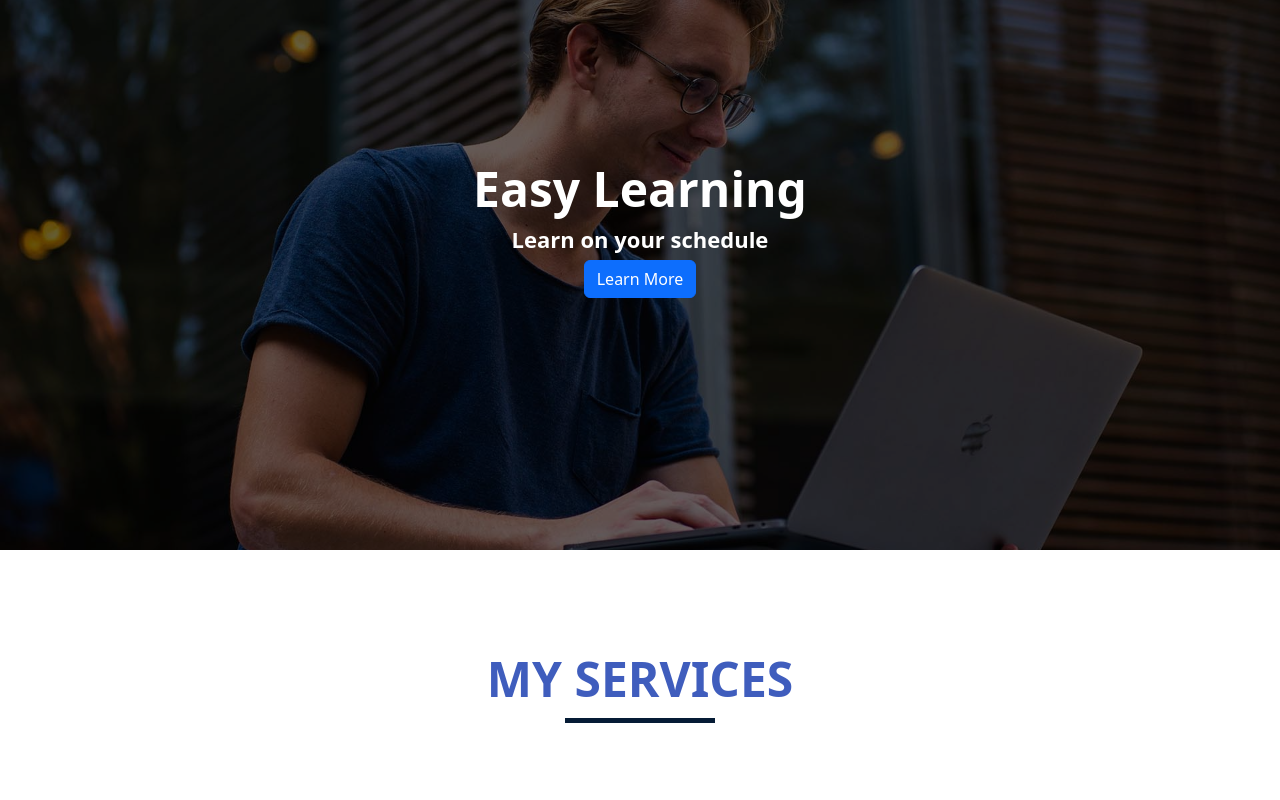
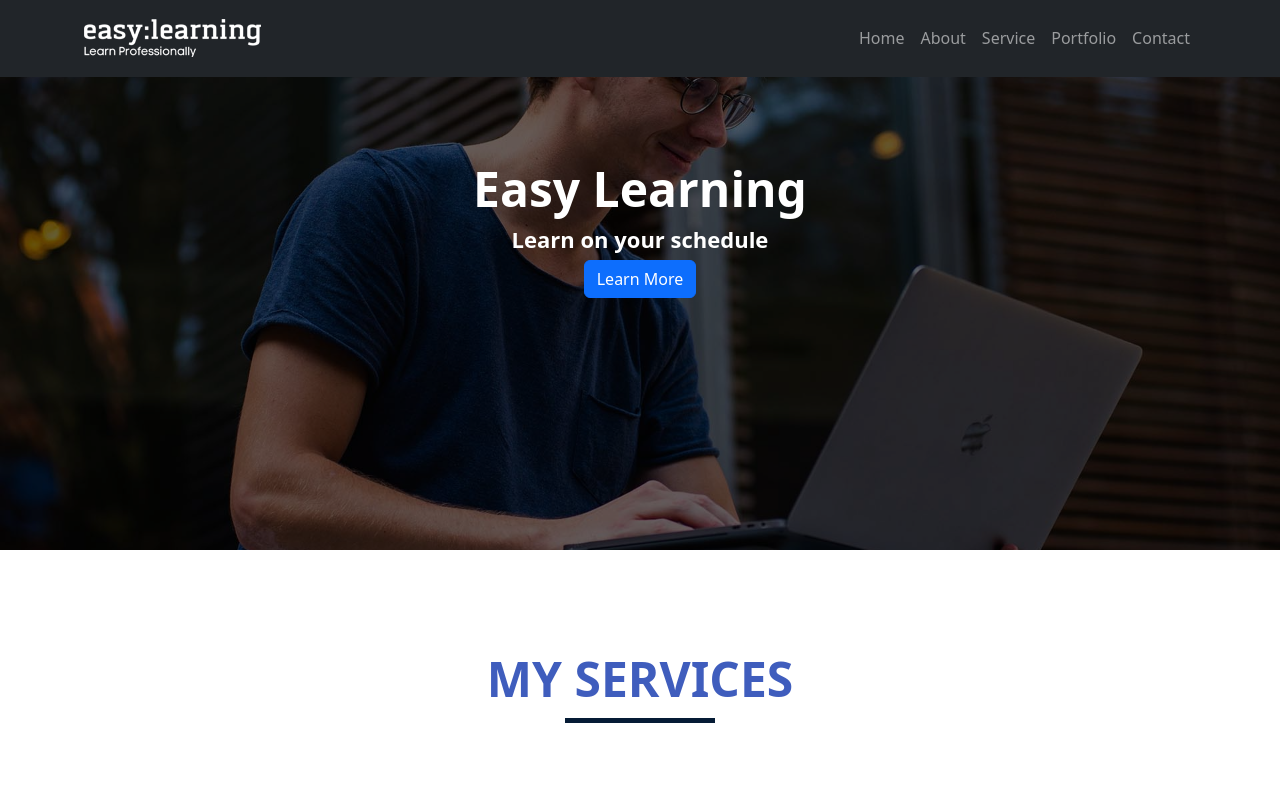
Before and after one commit to emon1432/react-laravel-PWA-ecommerce, a React (Create React App) app in the folder frontend/: page / in a window 1280 px wide. Shown: the top 800 px of the page. Built offline with nearby package versions, Linux system fonts and the light colour scheme.

Commit message:
Top navigation complete

```diff
--- a/frontend/src/App.js
+++ b/frontend/src/App.js
@@ -1,9 +1,11 @@
+import Services from "./components/Services/Services";
 import TopBanner from "./components/TopBanner/TopBanner";
-import Services from "./components/Services/Services";
+import TopNavigation from "./components/TopNavigation/TopNavigation";
 
 function App() {
   return (
     <div>
+      <TopNavigation />
       <TopBanner />
       <Services />
     </div>
--- a/frontend/src/assets/css/custom.css
+++ b/frontend/src/assets/css/custom.css
@@ -76,3 +76,15 @@
     font-size: 15px;
     font-weight: 400;
 }
+
+.navBarTitle{
+    font-weight: 700;
+    color: #ffffff !important;
+    font-size: 30px;
+}
+
+.navBarTitleScroll{
+    font-weight: 700;
+    color: #3f5dbd !important;
+    font-size: 40px;
+}
--- /dev/null
+++ b/frontend/src/components/TopNavigation/TopNavigation.jsx
@@ -0,0 +1,56 @@
+import React, { Component } from "react";
+import { Container, Nav, Navbar } from "react-bootstrap";
+import whiteLogo from "../../assets/images/logo_white.png";
+import blackLogo from "../../assets/images/logo_black.png";
+
+export class TopNavigation extends Component {
+  constructor() {
+    super();
+    this.state = {
+      navBarTitle: "navBarTitle",
+      navBarLogo: [whiteLogo],
+    };
+  }
+
+  onScroll = () => {
+    if (window.scrollY > 100) {
+      this.setState({
+        navBarTitle: ["navBarTitleScroll"],
+        navBarLogo: [blackLogo],
+      });
+    } else if (window.scrollY < 100) {
+      this.setState({
+        navBarTitle: ["navBarTitle"],
+        navBarLogo: [whiteLogo],
+      });
+    }
+  };
+
+  componentDidMount() {
+    window.addEventListener("scroll", this.onScroll);
+  }
+  render() {
+    return (
+      <Navbar collapseOnSelect fixed="top" expand="lg" bg="dark" variant="dark">
+        <Container>
+          <Navbar.Brand className={this.state.navBarTitle} href="#home">
+            <img src={this.state.navBarLogo} alt="Logo" />
+          </Navbar.Brand>
+          <Navbar.Toggle aria-controls="responsive-navbar-nav" />
+          <Navbar.Collapse id="responsive-navbar-nav">
+            <Nav className="me-auto"></Nav>
+            <Nav>
+              <Nav.Link href="#home">Home</Nav.Link>
+              <Nav.Link href="#about">About</Nav.Link>
+              <Nav.Link href="#service">Service</Nav.Link>
+              <Nav.Link href="#portfolio">Portfolio</Nav.Link>
+              <Nav.Link href="#contact">Contact</Nav.Link>
+            </Nav>
+          </Navbar.Collapse>
+        </Container>
+      </Navbar>
+    );
+  }
+}
+
+export default TopNavigation;
```
Also changed, not shown: frontend/src/assets/images/logo_black.png (added), frontend/src/assets/images/logo_white.png (added).
